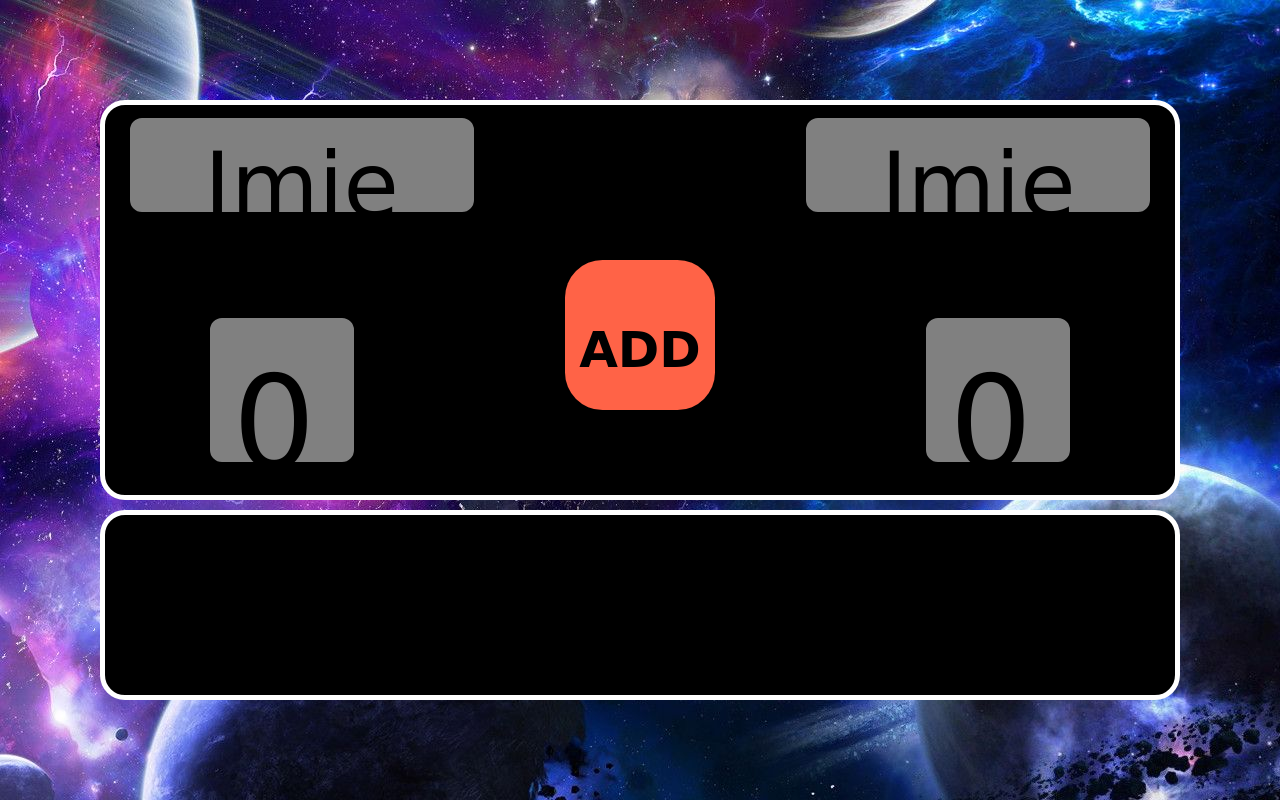
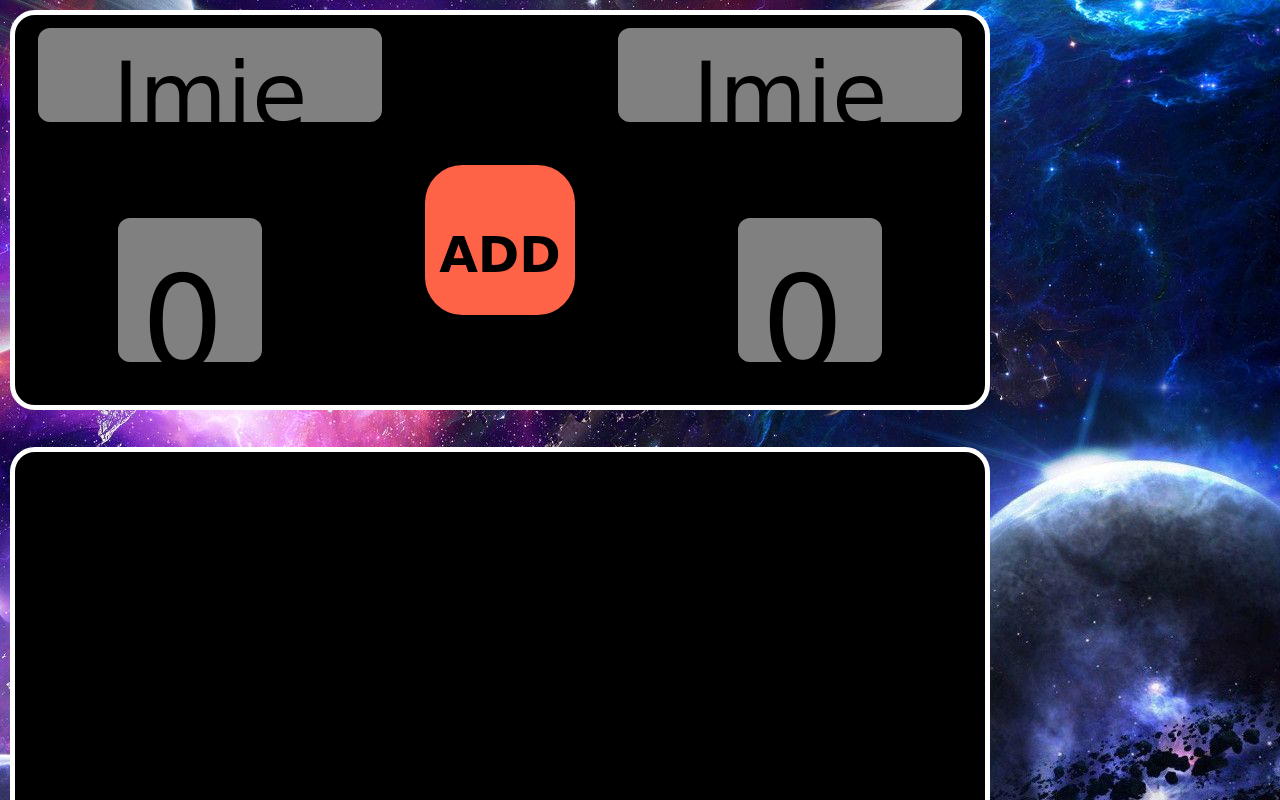
Before and after one commit to Derpimus/squash, a plain HTML site: page index.html in a window 1280 px wide. Shown: the top 800 px of the page. Drawn offline with Linux system fonts and the light colour scheme; a web font is replaced by a local one.

Commit message:
Add files via upload

```diff
--- a/style.sass
+++ b/style.sass
@@ -14,13 +14,12 @@ body
 
 .container
   top: 10vh
-  padding: 100px
+  padding: 10px
   display: grid
-  width: 100vw
-  height: 100vh
   grid-template-columns: 1fr 1fr
   grid-template-rows: 1fr 1fr 1fr 1fr
   row-gap: 10px
+  width: 1000px
 
 .tabela, .plus
   background-color: black
@@ -32,13 +31,14 @@ body
   display: grid
   grid-template-columns: 1fr 1fr 1fr
   grid-template-rows: 1fr 1fr 1fr
-  gap: 5px
   justify-items: center
   align-items: center
   text-align: center
 .tabela
+  transform: translate(0,-150px)
   grid-column: 1/3
   grid-row: 2/5
+  height: 1750px
 input
   background-color: gray
   border: solid black 3px
```
Also changed, not shown: style.css, 1 other file.
